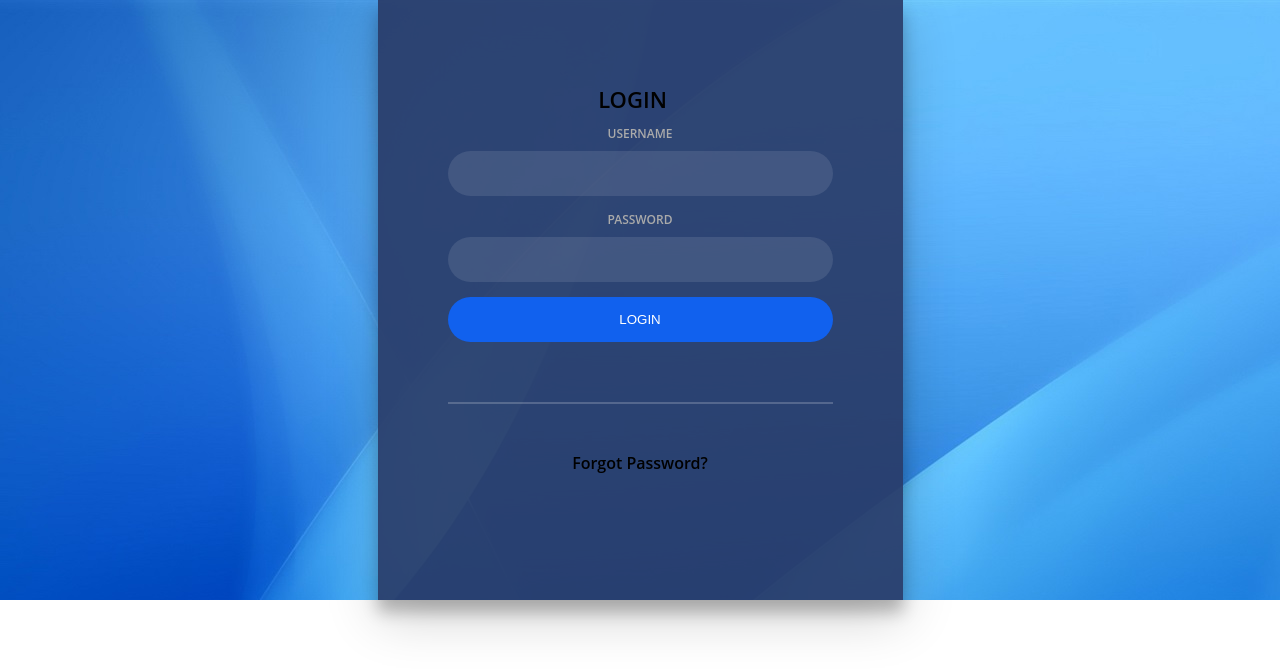
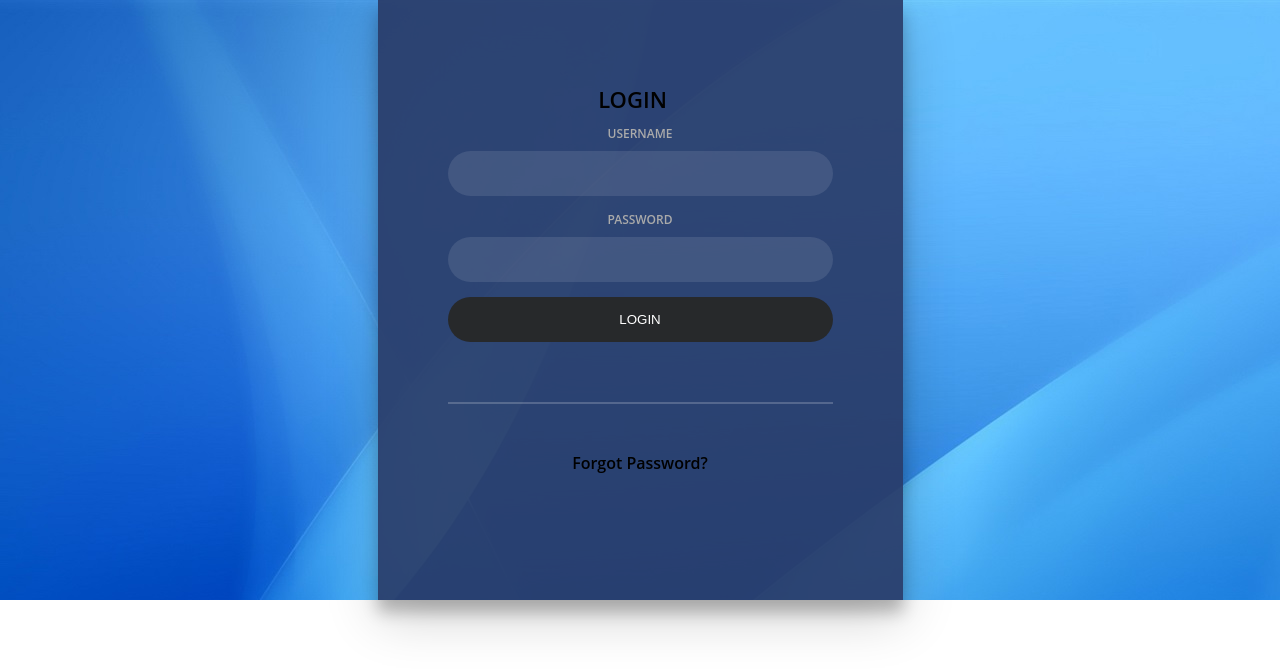
Before and after one commit to PratheeshAcharath/project, a React (Create React App) app: page / in a window 1280 px wide. Shown: the top 672 px of the page. Built offline with nearby package versions, Linux system fonts and the light colour scheme.

Commit message:
Update Login.css

```diff
--- a/src/components/login/Login.css
+++ b/src/components/login/Login.css
@@ -89,7 +89,7 @@ a{color:inherit;text-decoration:none}
 	font-size:12px;
 }
 .login-form .group .button{
-	background:#1161ee;
+	background:#27292b;
 	cursor: pointer;
 }
 .login-form .group label .icon{
```
